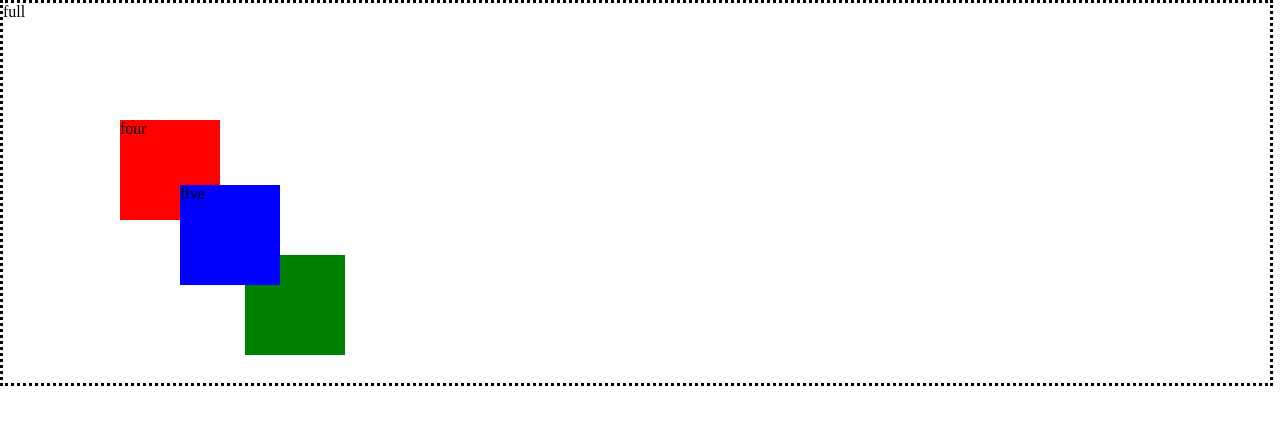
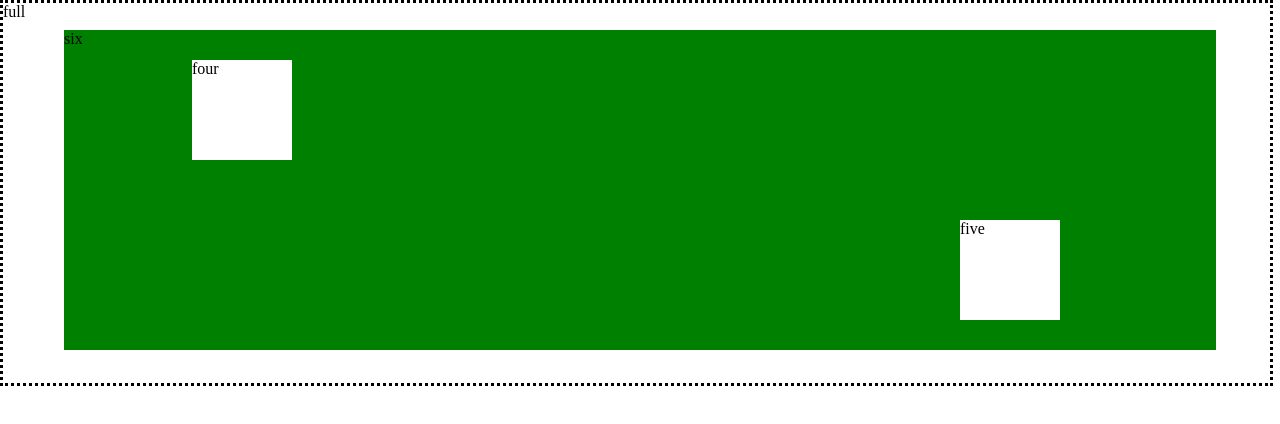
Before and after one commit to SA50-X-19/SA50-2-19_StupenkovSasha, a plain HTML site: page positions/index.html in a window 1280 px wide. Drawn offline with Linux system fonts and the light colour scheme.

Commit message:
Fourth three boxes done

```diff
--- a/positions/style.css
+++ b/positions/style.css
@@ -14,25 +14,28 @@ body {
     height: 380px;
     background-color: white;
     border: dotted  black;
+    z-index: -2;
 }
 
 #four{
     position: relative;
-    top: 120px;
-    left: 120px;
-    background-color: red;
+    top: 60px;
+    left: 15%;
+    background-color: white;
 }
 #five {
     position: relative;
-    top: 85px;
-    left: 180px;
-    background-color: blue;
-    z-index: 2;
+    top: 120px;
+    left: 75%;
+    background-color: white;
 
 }
 #six{
     position: relative;
-    top: 55px;
-    left: 245px;
+    bottom: 170px;
+    left: 5%;
+    width: 90%;
+    height: 320px ;
     background-color: green;
+    z-index: -1;
 }
```
